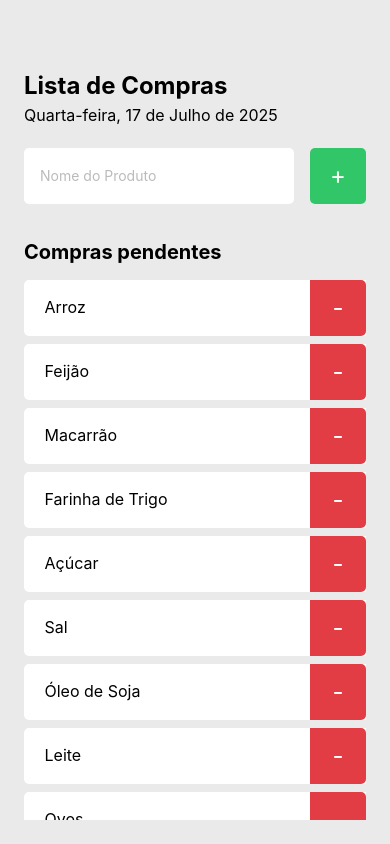
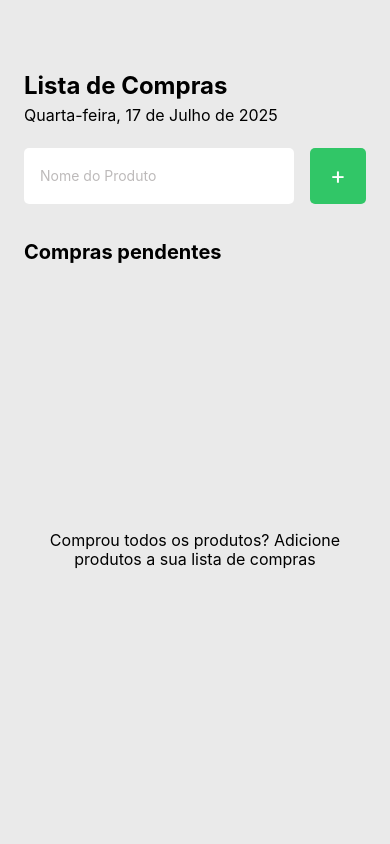
Before and after one commit to victor4232/mobile1---fundamento, a React Native app: screen / in a window 390 px wide. Built offline with nearby package versions, Linux system fonts and the light colour scheme.

Commit message:
scrollview

```diff
--- a/src/screens/Home.tsx
+++ b/src/screens/Home.tsx
@@ -80,7 +80,6 @@ export function Home() {
 
             <Text style={style.listTitle}>Compras pendentes</Text>
 
-            <View style={style.list}>
                 {/* <Text style={style.listEmptyText}>Comprou todos os produtos? Adicione produtos a sua lista de compras</Text> */}
 
                 {/* <ScrollView>
@@ -90,8 +89,9 @@ export function Home() {
                 </ScrollView> */}
 
                 <FlatList
-                    data={products}
+                    data={[]}
                     keyExtractor={item => item}
+                    contentContainerStyle={style.list}
                     renderItem={({ item }) => <Product name={item} onRemove={() => handleProductRemove(item)} />}
                     showsVerticalScrollIndicator={false}
                     ListEmptyComponent={() => (
@@ -100,8 +100,6 @@ export function Home() {
                         </Text>
                     )}
                 />
-
-            </View>
 
         </View>
     )
@@ -178,8 +176,8 @@ const style = StyleSheet.create({
         textAlign: "center",
     },
     list: {
-        flex: 1,
-        // height:500,
+
+        flexGrow: 1,
         justifyContent: "center",
     }
 
```
